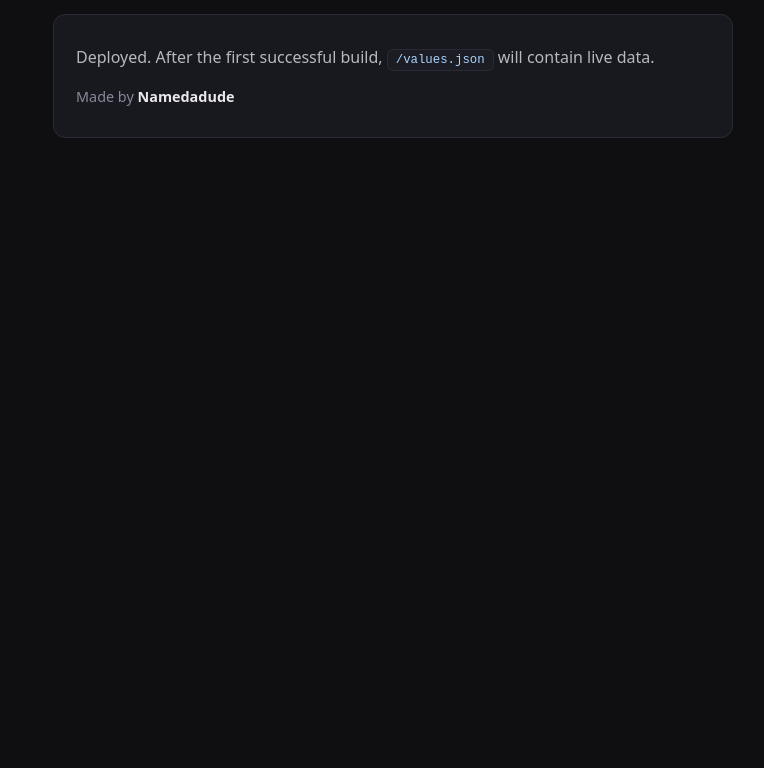
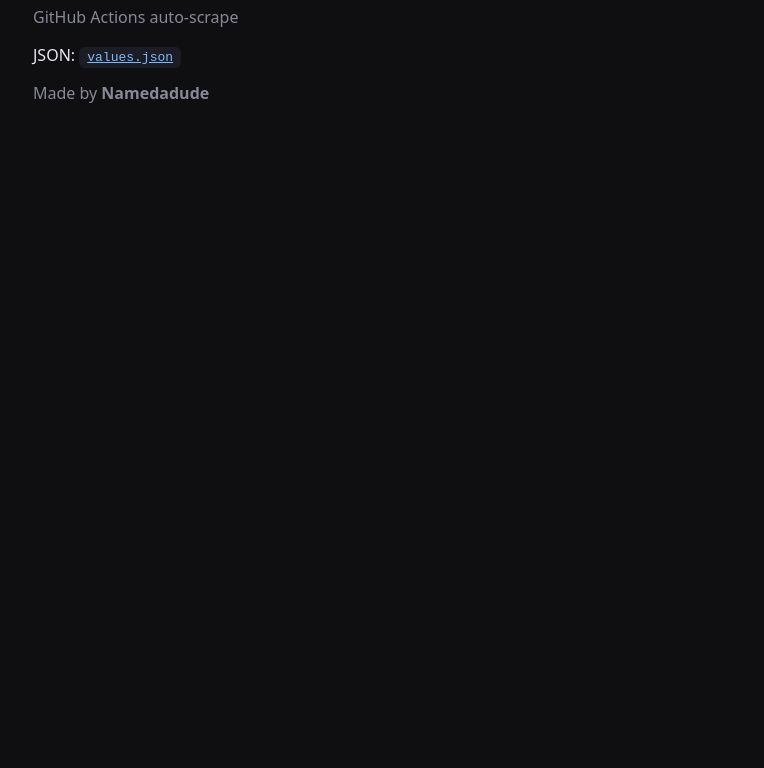
Before and after one commit to Namedadude/Supreme-Values-MM2-Scraper, a plain HTML site: page public/index.html in a window 1280 px wide. Shown: the part 128-896 px from the top of the page, without its empty margins (247-1011 px from the left). Before the commit the page ends 800 px from the top, so only its background shows below. Drawn offline with Linux system fonts and the light colour scheme.

Commit message:
bla bla bla

```diff
--- a/public/index.html
+++ b/public/index.html
@@ -2,61 +2,20 @@
 <html lang="en">
 <head>
   <meta charset="utf-8" />
-  <meta name="viewport" content="width=device-width, initial-scale=1" />
   <meta name="color-scheme" content="dark" />
   <title>Supreme Values JSON</title>
   <style>
-    :root {
-      color-scheme: dark;
-    }
-    * { box-sizing: border-box; }
-    body {
-      font-family: system-ui, -apple-system, Segoe UI, Roboto, sans-serif;
-      max-width: 720px;
-      margin: 0 auto;
-      padding: 48px 20px;
-      background: #0f0f12;
-      color: #e8e8ed;
-      line-height: 1.5;
-      min-height: 100vh;
-    }
-    h1 {
-      font-size: 1.6rem;
-      font-weight: 700;
-      margin: 0 0 8px;
-      color: #fff;
-    }
-    p { margin: 10px 0; color: #b8b8c0; }
-    strong { color: #e8e8ed; }
-    a {
-      color: #7eb8ff;
-      text-decoration: none;
-    }
-    a:hover { text-decoration: underline; }
-    code {
-      background: #1c1c24;
-      color: #a8d4ff;
-      padding: 3px 8px;
-      border-radius: 6px;
-      font-size: 0.95em;
-      border: 1px solid #2a2a35;
-    }
-    .card {
-      background: #18181f;
-      border: 1px solid #2a2a35;
-      border-radius: 12px;
-      padding: 20px 22px;
-      margin-top: 24px;
-    }
-    .muted { color: #888899; font-size: 0.9rem; }
+    :root { color-scheme: dark; }
+    body { font-family: system-ui, sans-serif; max-width: 720px; margin: 0 auto;
+      padding: 48px 20px; background: #0f0f12; color: #e8e8ed; min-height: 100vh; }
+    a { color: #7eb8ff; } code { background: #1c1c24; padding: 3px 8px; border-radius: 6px; }
+    .muted { color: #888899; }
   </style>
 </head>
 <body>
   <h1>Supreme Values MM2</h1>
-  <p class="muted">Auto-updated item values mirror · dark theme</p>
-  <div class="card">
-    <p>Deployed. After the first successful build, <a href="/values.json"><code>/values.json</code></a> will contain live data.</p>
-      <p class="muted" style="margin-top:16px">Made by <strong>Namedadude</strong></p>
-  </div>
+  <p class="muted">GitHub Actions auto-scrape</p>
+  <p>JSON: <a href="values.json"><code>values.json</code></a></p>
+  <p class="muted">Made by <strong>Namedadude</strong></p>
 </body>
 </html>
```
Also changed, not shown: public/values.json (+1 -6 lines), scraper/scrape.js (+32 -0 lines), .github/workflows/scrape.yml (added), 1 other file.
